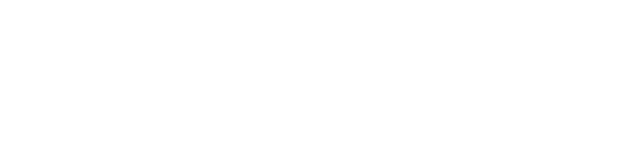
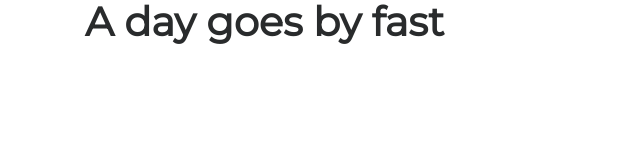
Before and after one commit to lannngo/lannngo.github.io, a plain HTML site: page index.html in a window 1280 px wide. Shown: the whole page, without its empty margins (0-640 px from the left). Drawn offline with nearby package versions, Linux system fonts and the light colour scheme.

Commit message:
Updated the h1 Title

```diff
--- a/index.html
+++ b/index.html
@@ -13,6 +13,16 @@
     <link rel="stylesheet" type="text/css" href="style.css">
   </head>
   <body>
+    <header>
+      <div class="container">
+        <div class="row">
+          <div class="col-lg-12">
+            <h1><strong>A day goes by fast</strong></h1>
+          </div>
+          <div class="col-lg-12"></div>
+        </div>
+      </div>
+    </header>
 
   </body>
 </html>
```
